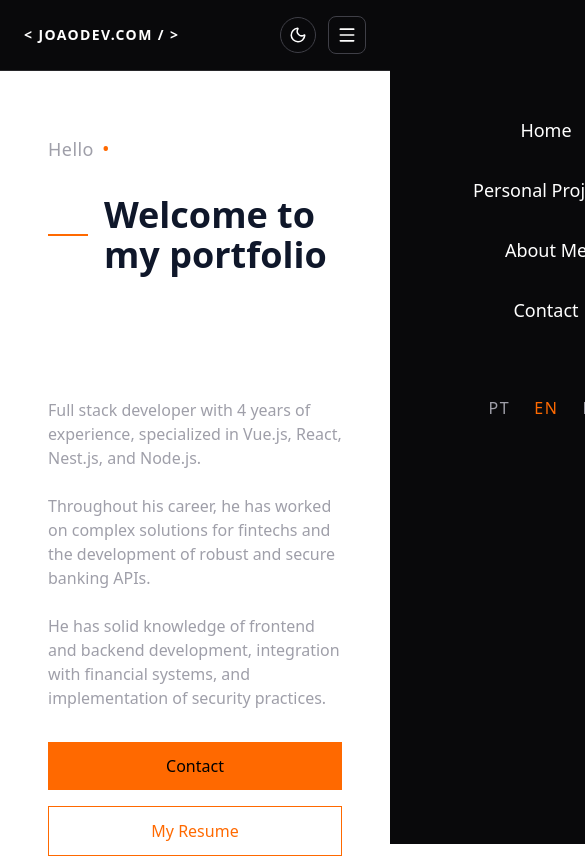
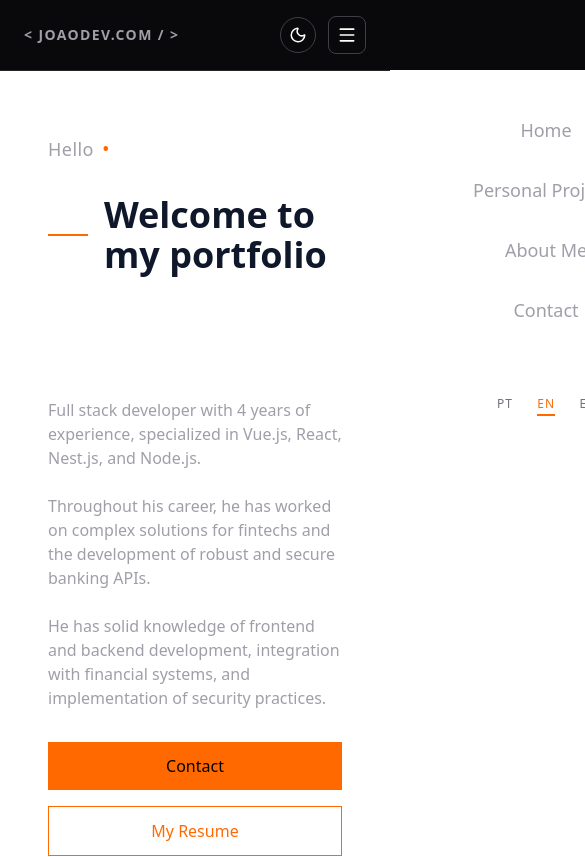
Before and after one commit to jaovic/portifolio-joao, a Next.js app: page / in a window 390 px wide. Shown: the top 857 px of the page, 585 px wide, since content can reach past the window. Built offline with nearby package versions, Linux system fonts and the light colour scheme.

Commit message:
feat: refatorar o componente Header para melhorar a acessibilidade e a responsividade

```diff
--- a/src/components/Header.tsx
+++ b/src/components/Header.tsx
@@ -20,57 +20,75 @@ export default function Header() {
 
 	function isActive(path: string) {
 		if (path === "/" && pathname === "/") return true;
-		return pathname.startsWith(path) && path !== "/";
+		if (path === "/") return false;
+		return pathname.startsWith(path);
 	}
 
 	function closeMenu() {
 		setOpen(false);
 	}
 
-	const navItem = "text-lg hover:text-orange-400 transition-colors";
-	const navItemActive = "text-orange-500";
+	const navBase =
+		"relative text-lg text-zinc-400 transition-colors duration-200 hover:text-orange-400 after:absolute after:-bottom-1 after:left-0 after:h-[2px] after:w-0 after:bg-orange-500 after:transition-all after:duration-300 hover:after:w-full";
+
+	const navActive = "text-orange-500 after:w-full after:bg-orange-500";
+
+	const langBase =
+		"relative text-xs uppercase tracking-widest transition-colors duration-200 hover:text-orange-400 after:absolute after:-bottom-1 after:left-0 after:h-[2px] after:w-0 after:bg-orange-500 after:transition-all after:duration-300 hover:after:w-full";
+
+	const langActive = "text-orange-500 after:w-full";
+
+	const iconButton =
+		"p-2 border border-zinc-700 rounded-full transition-all duration-200 hover:border-orange-500 hover:bg-orange-500/10 active:scale-95";
 
 	return (
-		<header className="sticky top-0 z-40 border-b border-zinc-800 bg-zinc-950 text-white">
+		<header className="sticky top-0 z-40 border-b border-zinc-800 bg-zinc-950 text-white backdrop-blur">
 			<div className="max-w-6xl mx-auto px-6 py-4 flex justify-between items-center">
 				<Link
 					href="/"
-					className="font-bold tracking-widest text-sm hover:text-orange-500"
+					className="font-bold tracking-widest text-sm text-zinc-400 hover:text-orange-500 transition-colors"
 				>
 					{t("title")}
 				</Link>
 
 				{/* DESKTOP */}
-				<nav className="hidden md:flex items-center gap-8 text-zinc-400">
-					<Link href="/" className={isActive("/") ? navItemActive : ""}>
+				<nav className="hidden md:flex items-center gap-8">
+					<Link
+						href="/"
+						className={`${navBase} ${isActive("/") ? navActive : ""}`}
+					>
 						{t("home")}
 					</Link>
+
 					<Link
 						href="/projetos"
-						className={isActive("/projetos") ? navItemActive : ""}
+						className={`${navBase} ${isActive("/projetos") ? navActive : ""}`}
 					>
 						{t("projects")}
 					</Link>
+
 					<Link
 						href="/sobre"
-						className={isActive("/sobre") ? navItemActive : ""}
+						className={`${navBase} ${isActive("/sobre") ? navActive : ""}`}
 					>
 						{t("about")}
 					</Link>
+
 					<Link
 						href="/contato"
-						className={isActive("/contato") ? navItemActive : ""}
+						className={`${navBase} ${isActive("/contato") ? navActive : ""}`}
 					>
 						{t("contact")}
 					</Link>
 
-					<div className="flex gap-2 ml-6">
+					{/* LANGUAGE */}
+					<div className="flex gap-4 ml-6">
 						{(["pt", "en", "es"] as const).map((lang) => (
 							<button
 								key={lang}
 								onClick={() => changeLanguage(lang)}
-								className={`text-xs uppercase ${
-									i18n.language === lang ? "text-orange-500" : "text-zinc-400"
+								className={`${langBase} ${
+									i18n.language === lang ? langActive : "text-zinc-500"
 								}`}
 							>
 								{lang}
@@ -78,24 +96,19 @@ export default function Header() {
 						))}
 					</div>
 
-					<button
-						onClick={toggleTheme}
-						className="ml-4 p-2 border border-zinc-700 rounded-full"
-					>
+					{/* THEME */}
+					<button onClick={toggleTheme} className={`${iconButton} ml-4`}>
 						{theme === "dark" ? (
-							<Sun size={16} className="text-orange-400" />
+							<Sun size={16} className="text-orange-400 transition-colors" />
 						) : (
-							<Moon size={16} />
+							<Moon size={16} className="transition-colors" />
 						)}
 					</button>
 				</nav>
 
 				{/* MOBILE ACTIONS */}
 				<div className="md:hidden flex items-center gap-3">
-					<button
-						onClick={toggleTheme}
-						className="p-2 border border-zinc-700 rounded-full"
-					>
+					<button onClick={toggleTheme} className={iconButton}>
 						{theme === "dark" ? (
 							<Sun size={18} className="text-orange-400" />
 						) : (
@@ -105,7 +118,7 @@ export default function Header() {
 
 					<button
 						onClick={() => setOpen(true)}
-						className="p-2 border border-zinc-700 rounded-lg"
+						className="p-2 border border-zinc-700 rounded-lg transition-all duration-200 hover:border-orange-500 hover:bg-orange-500/10 active:scale-95"
 					>
 						<Menu size={20} />
 					</button>
@@ -119,7 +132,7 @@ export default function Header() {
 						? "opacity-100 pointer-events-auto"
 						: "opacity-0 pointer-events-none"
 				}`}
-				onClick={closeMenu}
+				onClick={() => setOpen(false)}
 			/>
 
 			{/* MOBILE MENU */}
@@ -130,22 +143,25 @@ export default function Header() {
 				${open ? "translate-x-0" : "translate-x-full"}`}
 			>
 				<div className="flex justify-end p-6">
-					<button onClick={closeMenu}>
+					<button
+						onClick={() => setOpen(false)}
+						className="transition-transform duration-200 hover:scale-110"
+					>
 						<X size={28} />
 					</button>
 				</div>
 
 				<nav className="flex flex-col items-center gap-8 mt-10">
-					<Link href="/" onClick={closeMenu} className={navItem}>
+					<Link href="/" onClick={closeMenu} className={navBase}>
 						{t("home")}
 					</Link>
-					<Link href="/projetos" onClick={closeMenu} className={navItem}>
+					<Link href="/projetos" onClick={closeMenu} className={navBase}>
 						{t("projects")}
 					</Link>
-					<Link href="/sobre" onClick={closeMenu} className={navItem}>
+					<Link href="/sobre" onClick={closeMenu} className={navBase}>
 						{t("about")}
 					</Link>
-					<Link href="/contato" onClick={closeMenu} className={navItem}>
+					<Link href="/contato" onClick={closeMenu} className={navBase}>
 						{t("contact")}
 					</Link>
 
@@ -154,8 +170,8 @@ export default function Header() {
 							<button
 								key={lang}
 								onClick={() => changeLanguage(lang)}
-								className={`uppercase tracking-widest ${
-									i18n.language === lang ? "text-orange-500" : "text-zinc-400"
+								className={`${langBase} ${
+									i18n.language === lang ? langActive : "text-zinc-500"
 								}`}
 							>
 								{lang}
```
